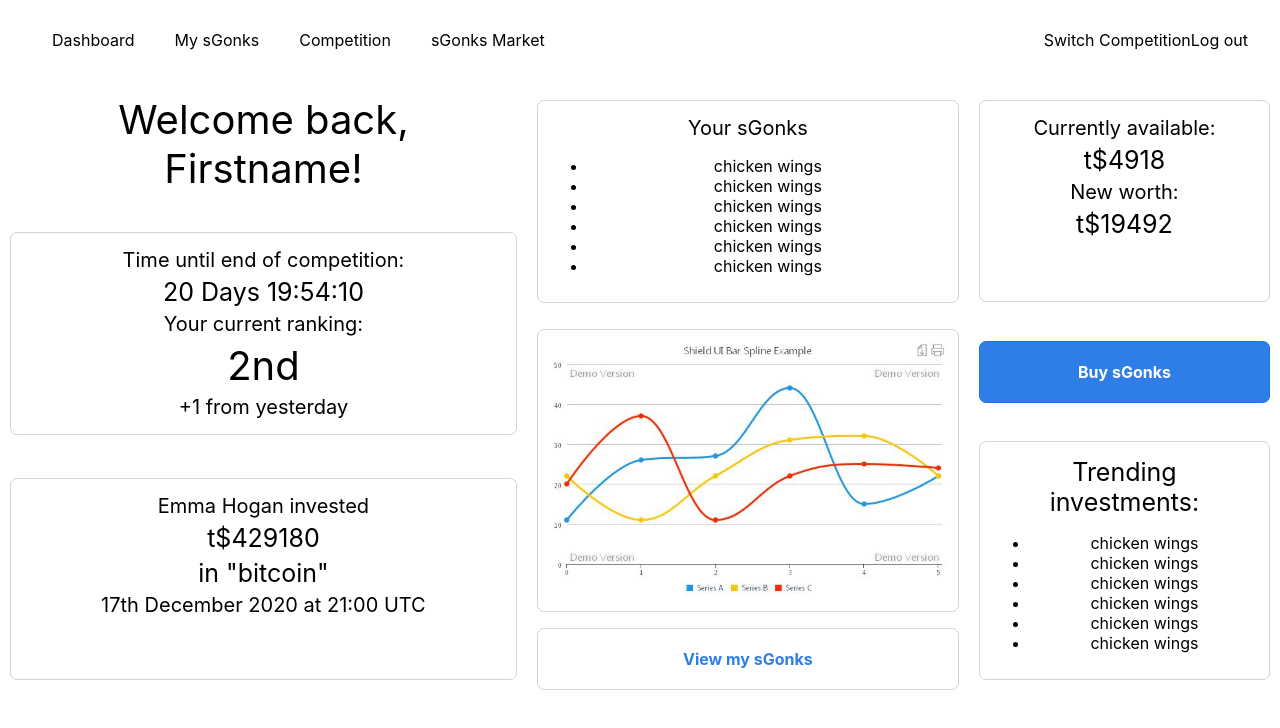
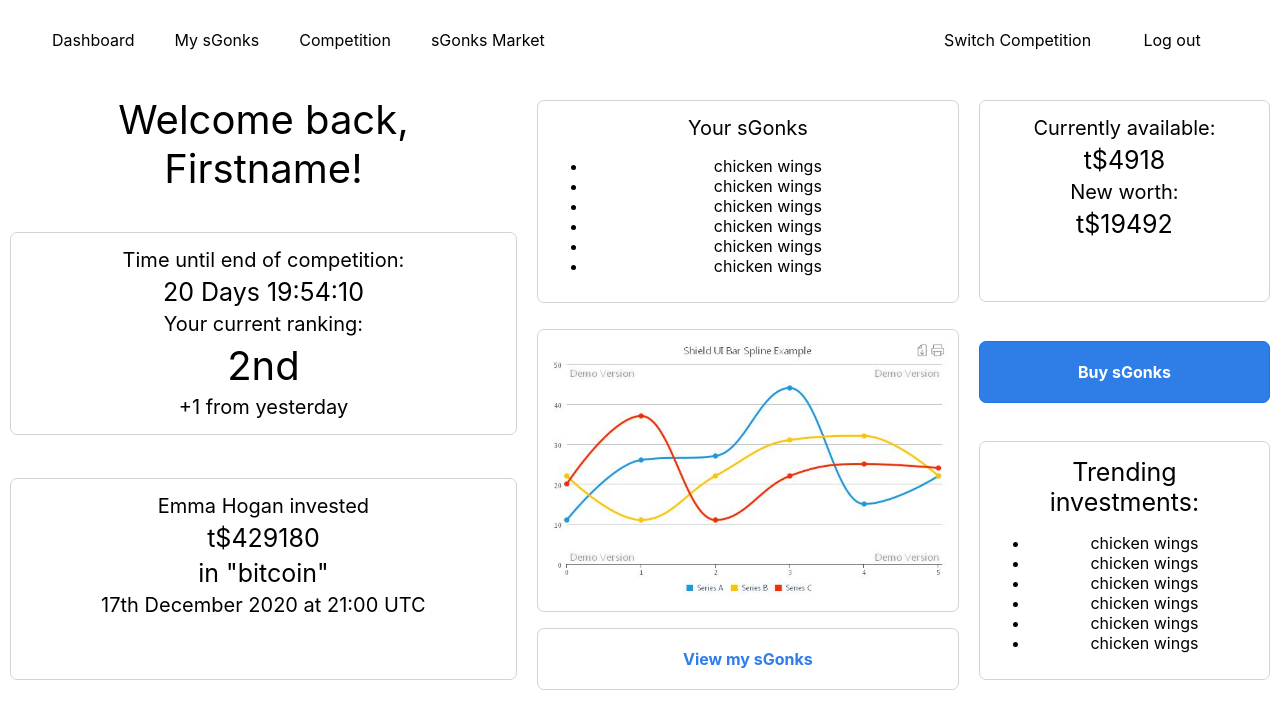
Before and after one commit to googleinterns/sgonks, a React (Create React App) app in the folder portfolio/frontend/: page /sgonks-platform in a window 1280 px wide. Shown: the top 728 px of the page. Built offline with nearby package versions, Linux system fonts and the light colour scheme.

Commit message:
Amend buttona and switch comp styling

```diff
--- a/portfolio/frontend/src/containers/SGonksPlatform/SGonksPlatform.js
+++ b/portfolio/frontend/src/containers/SGonksPlatform/SGonksPlatform.js
@@ -27,9 +27,11 @@ const SGonksPlatform = (props) => {
             </li>
           </ul>
         </nav>
-        <div className="classes.CompAndLogInToggle">
+        <div className={classes.CompAndLogInToggle}>
           <Link to="/switchComp">Switch Competition</Link>
-          <Link to="/" className={classes.LogOutButton}>Log out</Link>
+          <div className={classes.LogOutButtonContainer}>
+            <Link to="/" className={classes.LogOutButton}>Log out</Link>
+          </div>
         </div>
       </header>
       <div className={classes.Content}>
--- a/portfolio/frontend/src/containers/SGonksPlatform/SGonksPlatform.module.css
+++ b/portfolio/frontend/src/containers/SGonksPlatform/SGonksPlatform.module.css
@@ -32,3 +32,24 @@
 	margin: auto;
 	align-items: center;
 }
+
+.CompAndLogInToggle {
+	height: 100%;
+	width: 25%;
+	display: flex;
+	flex-direction: row;
+	justify-content: space-between;
+	align-items: center;
+}
+
+
+.LogOutButtonContainer {
+	height: 50%;
+	width: 50%;
+	display: flex;
+	flex-direction: column;
+}
+
+.LogOutButton {
+	margin: auto;
+}
```
